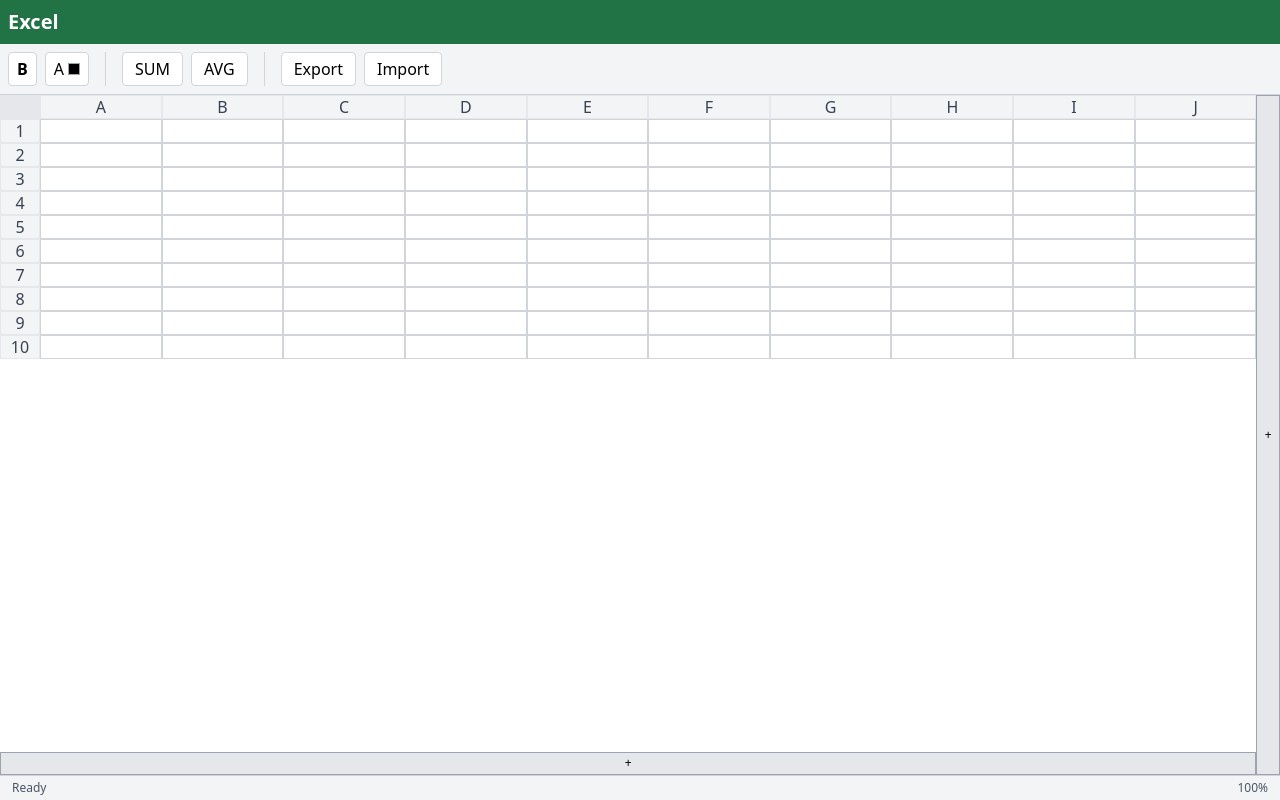
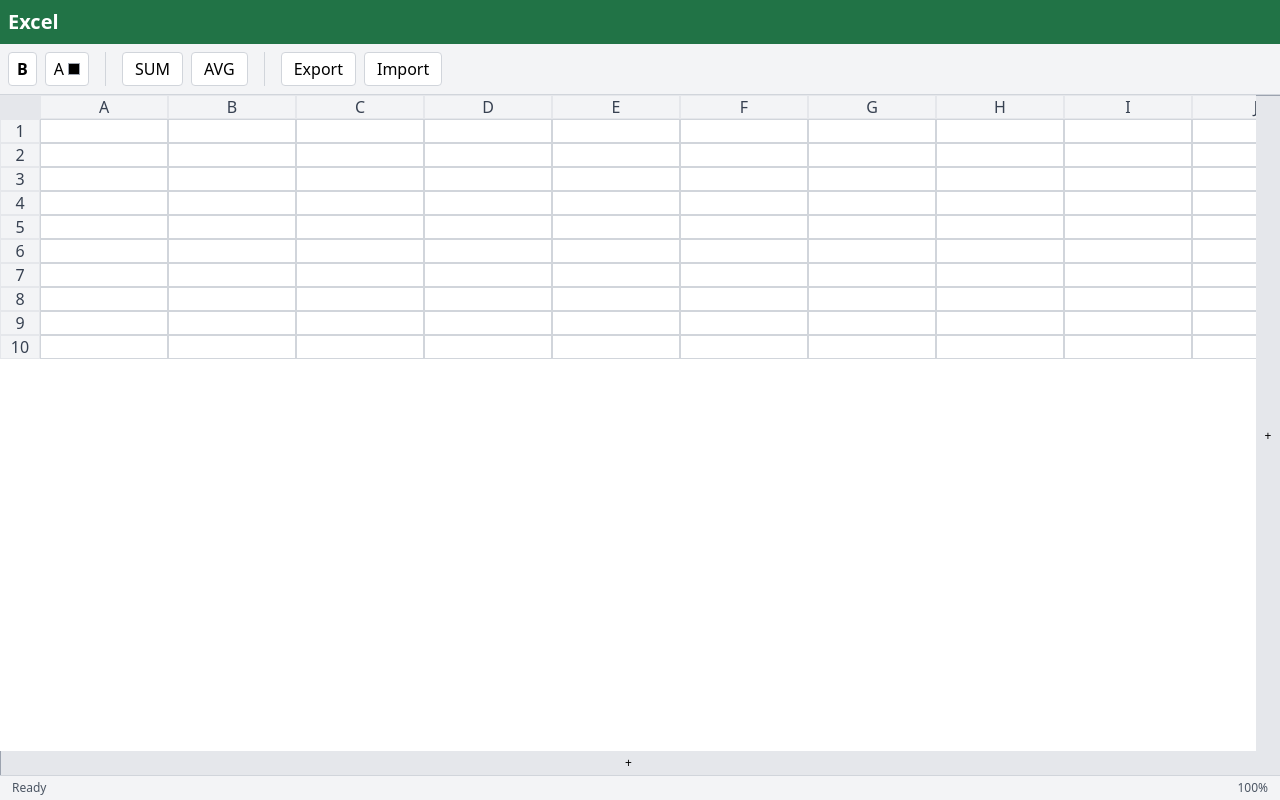
Before and after one commit to NishantSinghUjjwal/spreadsheet-clone-frontend, a React (Create React App) app: page / in a window 1280 px wide. Built offline with nearby package versions, Linux system fonts and the light colour scheme.

Commit message:
handle scroll issues

```diff
--- a/src/App.tsx
+++ b/src/App.tsx
@@ -521,6 +521,7 @@
   }, [selectedRange?.start, selectedRange?.end])
   return (
     <div className="flex flex-col h-screen bg-white w-full">
+      <div className="flex flex-col">
       {/* Navbar */}
       <div className="bg-[#217346] text-white p-2 shadow-md flex items-center">
         <span className="font-bold text-xl mr-4">Excel</span>
@@ -534,6 +535,7 @@
         exportToJSON={exportToJSON}
         importFromJSON={importFromJSON}
         />
+        </div>
 
       <AddCellsLayout addRow={addRow} addCol={addCol}>
         <GridHeaderLayout rows={rows} cols={cols} selectedCells={selectedCells} >
--- a/src/components/Grid/Grid.tsx
+++ b/src/components/Grid/Grid.tsx
@@ -45,7 +45,7 @@
             id={`cell_${cell.id}`}
             key={cIndex}
             className={twMerge(
-              "border border-gray-300 w-full min-w-10 h-6 flex items-center hover:border-gray-500 cursor-default",
+              "border border-gray-300 w-full min-w-32 h-6 flex items-center hover:border-gray-500 cursor-default",
               selectedCells.includes(`${rIndex}-${cIndex}` || '') && "border-2 border-blue-600 bg-[#E8F3FD]",
               formulaCell.cell && selectedCells.includes(`${rIndex}-${cIndex}` || '') && "border-2 border-dashed border-green-500"
             )}
--- a/src/components/Grid/SubComponents/AddCellsLayout.tsx
+++ b/src/components/Grid/SubComponents/AddCellsLayout.tsx
@@ -2,17 +2,17 @@
 
 const AddCellsLayout = ({ children, addRow, addCol }: { children: React.ReactNode, addRow: () => void, addCol: () => void }) => {
     return (
-        <div className="flex w-full h-full">
-            <div className="flex flex-col w-full">
+        <div className="flex h-[calc(100%_-_7.50rem)] relative">
+            <div className="flex flex-col w-[calc(100%_-_1.5rem)] h-full">
                 {children}
                 <button
-                    className="text-xs bg-gray-200 h-6 w-full flex items-center justify-center hover:bg-gray-300 border border-gray-400"
+                 className=" w-full h-6 text-xs bg-gray-200 hover:bg-gray-300 border-l border-gray-400 mt-auto"
                     onClick={addRow}>
                     +
                 </button>
             </div>
             <button
-                className="text-xs bg-gray-200 h-full w-6 flex items-center justify-center hover:bg-gray-300 border border-gray-400"
+               className=" w-6 min-w-6 h-full text-xs bg-gray-200 hover:bg-gray-300 border-t border-gray-400"
                 onClick={addCol}>
                 +
             </button>
--- a/src/components/GridHeaderLayout.tsx
+++ b/src/components/GridHeaderLayout.tsx
@@ -29,10 +29,7 @@
         return result.reverse().join('')
       }
   return (
-    <div className="flex h-full w-full">
-    <div className="flex flex-col w-full">
-      <div className="w-full h-full overflow-auto">
-        <div className="flex w-full">
+        <div className="flex w-full overflow-auto">
           {/* left header */}
           <div style={{ display: "grid", gridTemplateRows: `repeat(${rows + 1},1fr)`, height: '100%' }}>
             {Array.from({ length: rows + 1 }).map((_, cIndex) => {
@@ -52,6 +49,7 @@
               )
             })}
           </div>
+
           <div className="flex flex-col w-full">
 
             {/* top header */}
@@ -60,7 +58,7 @@
                 return (
                   <div
                     className={twMerge(
-                      "border w-full min-w-10 h-6 flex items-center justify-center bg-gray-100 text-gray-700 font-medium hover:bg-gray-200",
+                      "border w-full min-w-32 h-6 flex items-center justify-center bg-gray-100 text-gray-700 font-medium hover:bg-gray-200",
                       selectedCells.find(cell => cell.split('-')[1] == cIndex.toString()) && "border-2 bg-[#D8E4BC] text-black font-bold"
                     )}
                     key={`col_${cIndex}`}
@@ -73,9 +71,6 @@
             {children}
           </div>
         </div>
-      </div>
-    </div>
-  </div>
   )
 }
 
```
Lines whose indentation alone changed are shown as unchanged.
